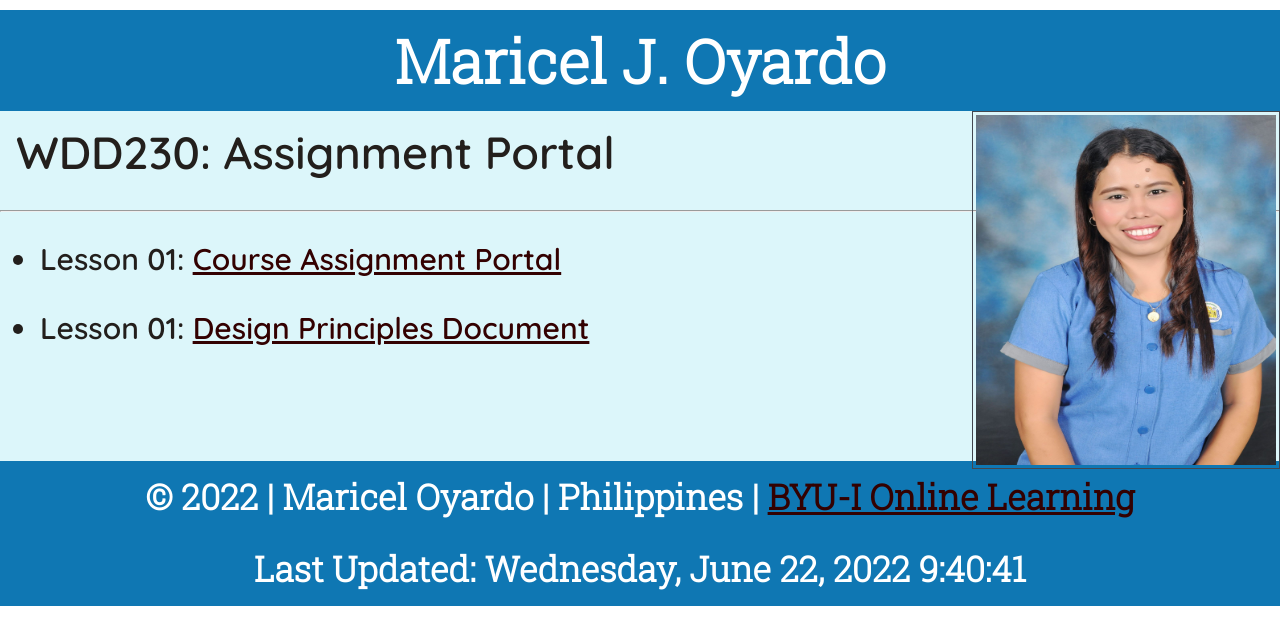
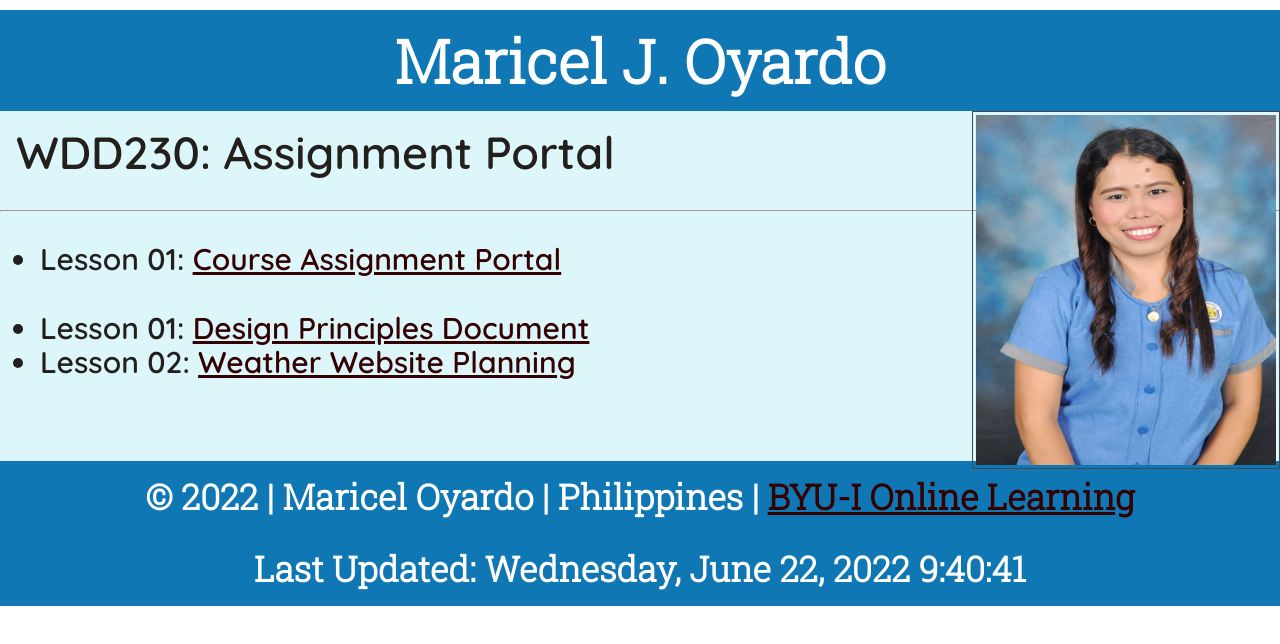
Before and after one commit to mha1117/mha1117.github.io, a plain HTML site: page index.html in a window 1280 px wide. Drawn offline with Linux system fonts and the light colour scheme.

Commit message:
intial commit

```diff
--- a/index.html
+++ b/index.html
@@ -23,6 +23,7 @@
         <ul>
             <li>Lesson 01: <a href="#">Course Assignment Portal</a></li><br>
             <li>Lesson 01: <a href="lesson2/design-principles.html">Design Principles Document</a></li>
+            <li>Lesson 02: <a href="lesson 2/index.html"> Weather Website Planning</a></li>
         </ul>
     </main>
     <footer>
```
